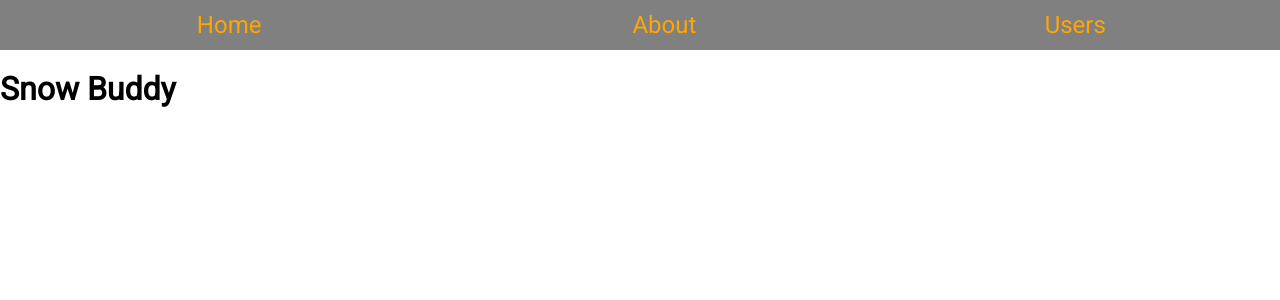
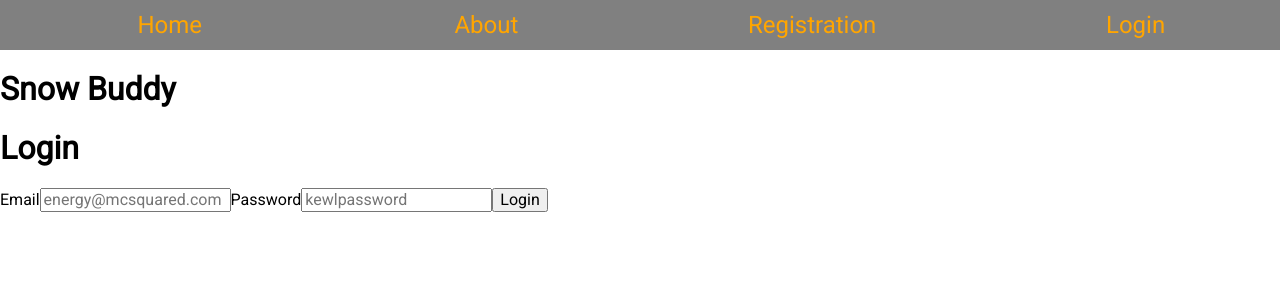
Before and after one commit to lwood54/snow-buddy, a React (Create React App) app in the folder client/: page /userLogin in a window 1280 px wide. Shown: the top 300 px of the page. Built offline with nearby package versions, Linux system fonts and the light colour scheme.

Commit message:
wip user login

```diff
--- a/client/src/appRouter.js
+++ b/client/src/appRouter.js
@@ -3,6 +3,7 @@ import { Route, Switch } from "react-router-dom";
 import Home from "./pages/home";
 import About from "./pages/about";
 import UserRegistration from "./pages/userRegistration";
+import UserLogin from "./pages/userLogin";
 
 function AppRouter() {
 	return (
@@ -10,6 +11,7 @@ function AppRouter() {
 			<Route path="/" exact component={Home} />
 			<Route path="/about/" component={About} />
 			<Route path="/userRegistration/" component={UserRegistration} />
+			<Route path="/userLogin/" component={UserLogin} />
 		</Switch>
 	);
 }
--- a/client/src/navigation/navBar.js
+++ b/client/src/navigation/navBar.js
@@ -17,7 +17,10 @@ const navBar = () => {
 				About
 			</Link>
 			<Link to="/userRegistration/" className={cls.linkStyle}>
-				Users
+				Registration
+			</Link>
+			<Link to="/userLogin/" className={cls.linkStyle}>
+				Login
 			</Link>
 		</nav>
 	);
--- /dev/null
+++ b/client/src/pages/userLogin.js
@@ -0,0 +1,37 @@
+import React, { useState, useEffect } from "react";
+
+const UserLogin = () => {
+	const [userEmail, setUserEmail] = useState("");
+	const [userPassword, setUserPassword] = useState("");
+	const handleChange = e => {
+		switch (e.target.name) {
+			case "email":
+				setUserEmail(e.target.value);
+				break;
+			case "password":
+				setUserPassword(e.target.value);
+				break;
+			default:
+				break;
+		}
+	};
+
+	const handleLogin = e => {
+		e.preventDefault();
+		console.log("event: ", e);
+	};
+	return (
+		<div>
+			<h1>Login</h1>
+			<form onSubmit={handleLogin}>
+				<label>Email</label>
+				<input type="email" onChange={handleChange} name="email" placeholder="energy@mcsquared.com" value={userEmail} />
+				<label>Password</label>
+				<input type="password" onChange={handleChange} name="password" placeholder="kewlpassword" value={userPassword} />
+				<input type="submit" value="Login" />
+			</form>
+		</div>
+	);
+};
+
+export default UserLogin;
```
